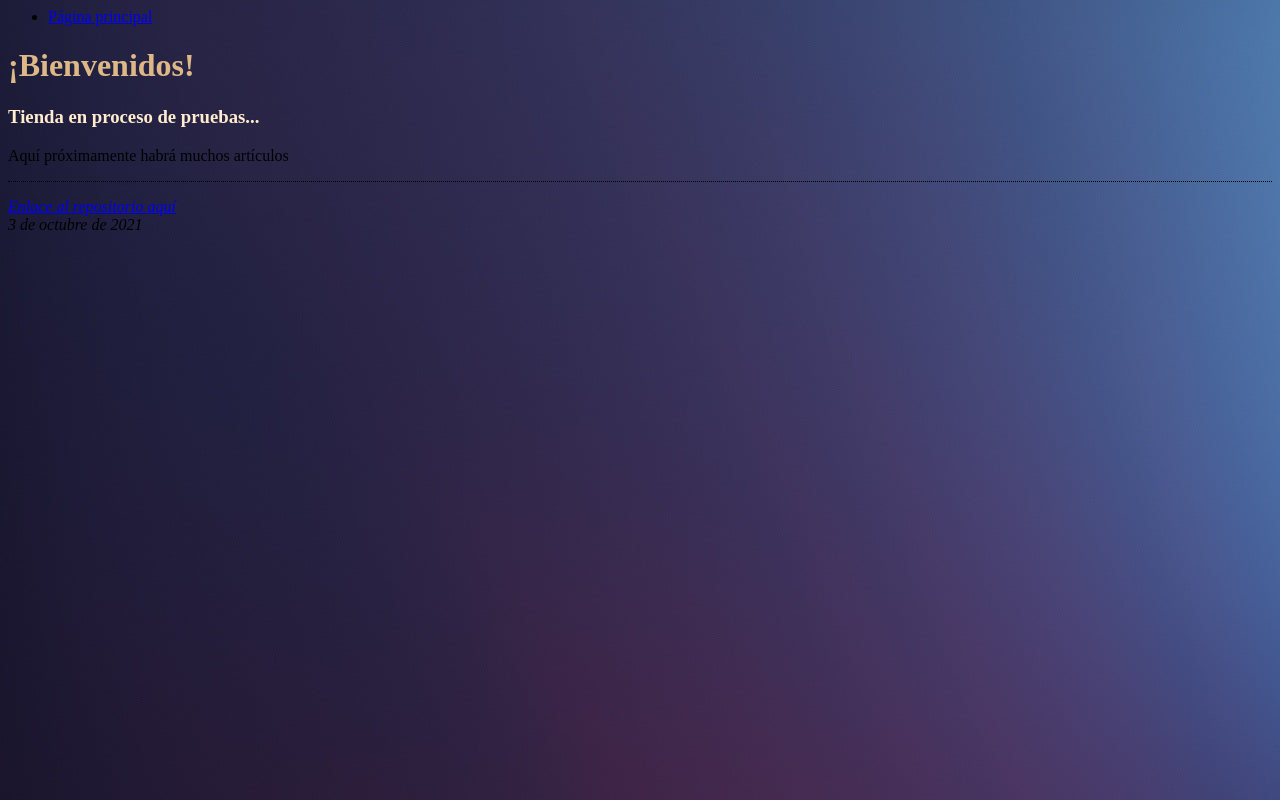
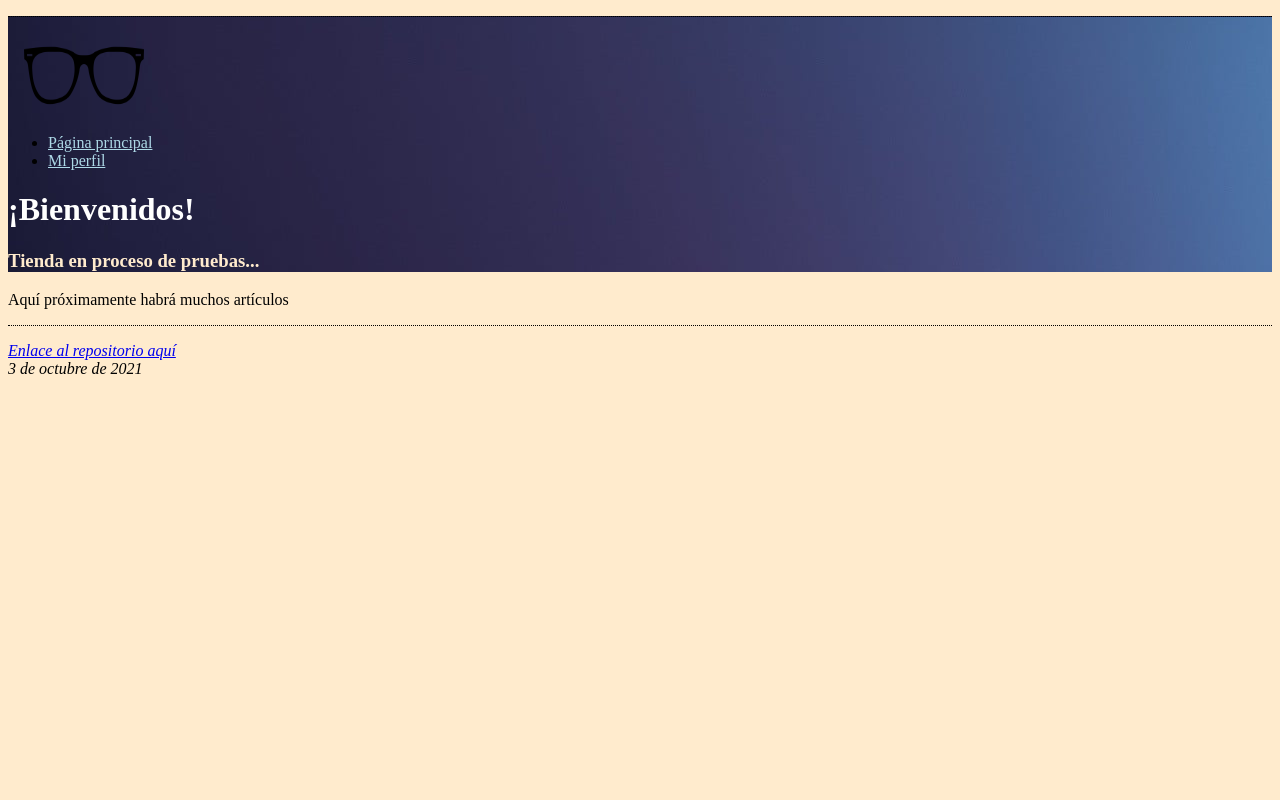
Before and after one commit to pablo-arias-30/Comercio, a plain HTML site: page Interfaz/index.html in a window 1280 px wide. Drawn offline with Linux system fonts and the light colour scheme.

Commit message:
Creando portal web

```diff
--- a/Interfaz/estilos.css
+++ b/Interfaz/estilos.css
@@ -1,12 +1,37 @@
+#cabecera {
+    background-image: url("../Recursos/fondo.jpg");
+    margin-top: 1em;
+    padding-top: 1em;
+    border-top: thin dotted
+}
+
+#logo {
+    margin-left: 1em;
+}
+
+h1 {
+    color: white
+}
+
 body {
-    background-image: url("../Recursos/fondo.jpg") ;
+    background-color: blanchedalmond
 }
-h1{
-    color:burlywood;
+
+h3 {
+    color: blanchedalmond;
+    border-color: black;
 }
-h3{
-    color:blanchedalmond
+
+#link:visited {
+    color: lightseagreen
 }
-address { margin-top: 1em;
+
+#link:link {
+    color: lightblue
+}
+
+address {
+    margin-top: 1em;
     padding-top: 1em;
-    border-top: thin dotted }
+    border-top: thin dotted
+}
--- a/Interfaz/index.html
+++ b/Interfaz/index.html
@@ -8,16 +8,14 @@
 
 <body>
     <main>
-
+        <div id="cabecera">
+            <a href="index.html"> <img id="logo" src="../Recursos/gafas.png" img
+                    style="width: 120px; height: 85px; position: top-left;"></a>
             <!-- Menú de navegación del sitio -->
             <nav>
                 <ul class="navbar">
-                <li><a href="index.html">Página principal</a></li>
-                <!-- Menú de navegación del sitio
-                <li><a href="meditaciones.html">Meditaciones</a></li>
-                <li><a href="ciudad.html">Mi ciudad</a></li>
-                <li><a href="enlaces.html">Enlaces</a></li>
-                -->
+                    <li><a id="link" href="index.html">Página principal</a></li>
+                    <li><a id="link" href="perfil.html">Mi perfil</a></li>
                 </ul>
             </nav>
             <!-- Contenido principal -->
@@ -25,10 +23,11 @@
                 <h1>¡Bienvenidos!</h1>
                 <h3>Tienda en proceso de pruebas...</h3>
             </header>
+        </div>
         <article>
 
 
-            <p>Aquí próximamente habrá muchos artículos</p>
+            <p style=color:black>Aquí próximamente habrá muchos artículos</p>
             <!-- Firma y fecha de la página -->
             <footer>
                 <address><a href="https://github.com/pablo-arias-30/Comercio">Enlace al repositorio aquí</a>
```
Also changed, not shown: Recursos/gafas.jpg (added), Recursos/gafas.png (added). Lines whose indentation alone changed are shown as unchanged.
